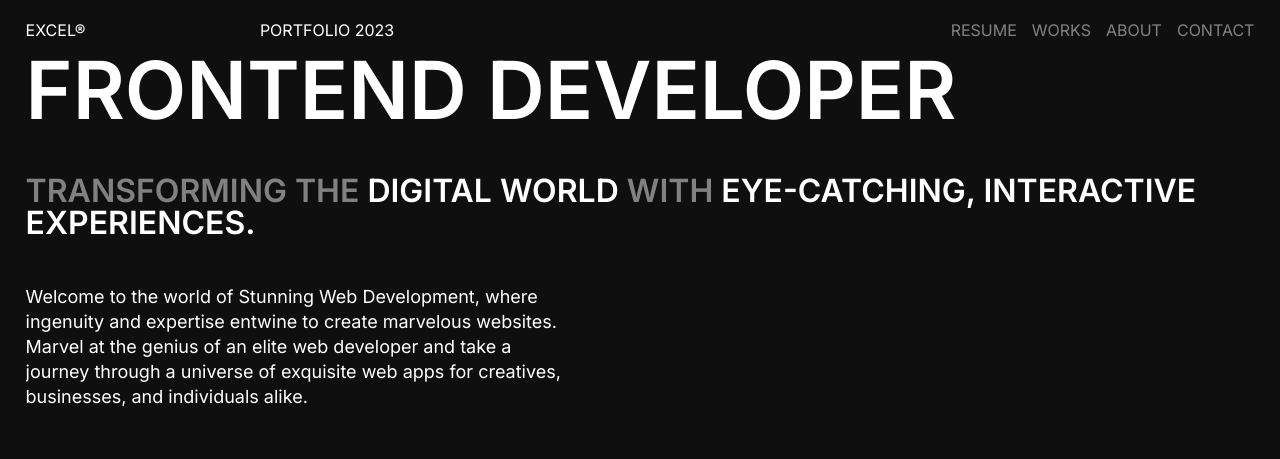
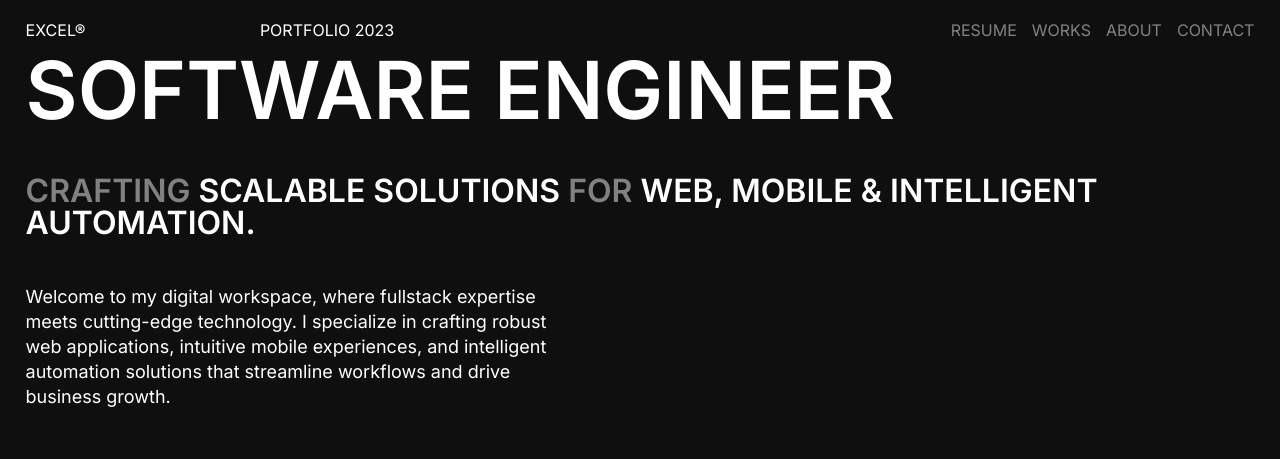
Before and after one commit to EmmaExcel/MainPortfolio, a React (Vite) app: page / in a window 1280 px wide. Shown: the top 459 px of the page. Built offline with nearby package versions, Linux system fonts and the light colour scheme.

Commit message:
information tweak

```diff
--- a/src/pages/Home.jsx
+++ b/src/pages/Home.jsx
@@ -10,33 +10,32 @@ export const Home = () => {
             className="hometextone"
             initial={{ y: 20 }}
             animate={{ y: 0 }}
-              transition={{ duration: 0.7 }}
+            transition={{ duration: 0.8 }}
           >
-              FRONTEND DEVELOPER
+            SOFTWARE ENGINEER
           </motion.p>
 
           <div className="hometexttwo">
             <motion.p
               initial={{ y: 70 }}
               animate={{ y: 0 }}
-              transition={{ duration: 0.7 }}
+              transition={{ duration: 1 }}
             >
-              <span>TRANSFORMING THE</span> DIGITAL WORLD <span>WITH </span>
-              EYE-CATCHING, INTERACTIVE EXPERIENCES.
+              <span>CRAFTING</span> SCALABLE SOLUTIONS <span>FOR </span>
+              WEB, MOBILE & INTELLIGENT AUTOMATION.
             </motion.p>
           </div>
 
           <div className="hometextthree">
             <motion.p
-                initial={{ y: 70, opacity:0 }}
-                animate={{ y: 0 ,opacity:1}}
-                transition={{ duration: 0.4 }}
+              initial={{ y: 70, opacity: 0 }}
+              animate={{ y: 0, opacity: 1 }}
+              transition={{ duration: 0.7 }}
             >
-            Welcome to the world of Stunning Web Development, where ingenuity
-            and expertise entwine to create marvelous websites. Marvel at the
-            genius of an elite web developer and take a journey through a
-            universe of exquisite web apps for creatives, businesses, and
-            individuals alike.
+              Welcome to my digital workspace, where fullstack expertise meets
+              cutting-edge technology. I specialize in crafting robust web applications,
+              intuitive mobile experiences, and intelligent automation solutions that
+              streamline workflows and drive business growth.
             </motion.p>
           </div>
         </div>
```
Lines whose indentation alone changed are shown as unchanged.
